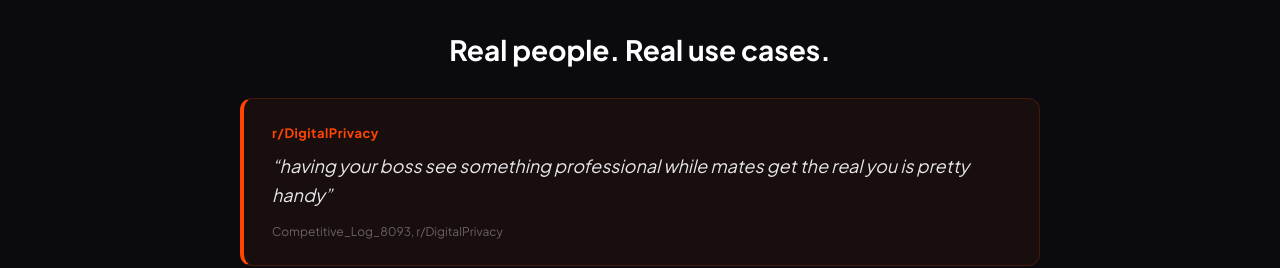
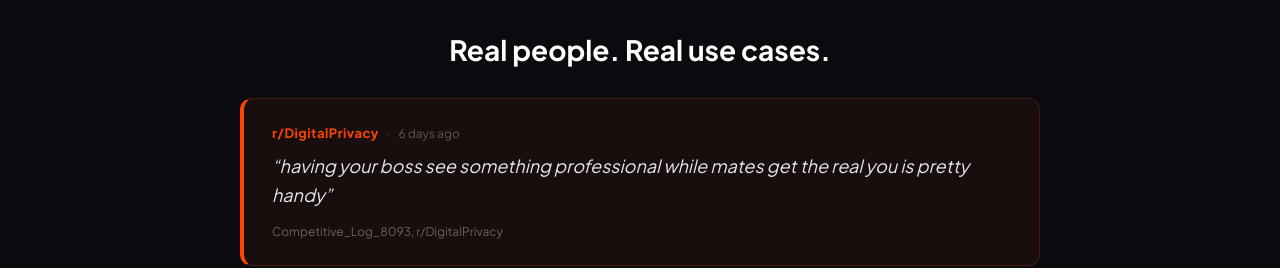
Before and after one commit to JayPlange/dualprofile-landing, a Next.js app: page / in a window 1280 px wide. Shown: the part 6040-6308 px from the top of the page. Built offline with nearby package versions, Linux system fonts and the light colour scheme.

Commit message:
Social proof: add '6 days ago' timestamp to Reddit quote card

```diff
--- a/pages/index.tsx
+++ b/pages/index.tsx
@@ -1852,7 +1852,11 @@ export default function Home() {
             <h2 style={{fontSize:'clamp(20px,3vw,28px)',fontWeight:'700',color:'#fff',marginBottom:'32px'}}>{t('social_title')}</h2>
             {/* Reddit quote */}
             <div style={{background:'rgba(255,69,0,0.06)',border:'1px solid rgba(255,69,0,0.2)',borderLeft:'4px solid #FF4500',borderRadius:'12px',padding:'24px 28px',marginBottom:'32px',textAlign:'left' as const}}>
-              <div style={{fontSize:'13px',color:'#FF4500',fontWeight:'700',marginBottom:'8px',letterSpacing:'0.5px'}}>r/DigitalPrivacy</div>
+              <div style={{display:'flex',alignItems:'center',gap:'8px',marginBottom:'8px'}}>
+                <span style={{fontSize:'13px',color:'#FF4500',fontWeight:'700',letterSpacing:'0.5px'}}>r/DigitalPrivacy</span>
+                <span style={{fontSize:'12px',color:'rgba(255,255,255,0.25)'}}>·</span>
+                <span style={{fontSize:'12px',color:'rgba(255,255,255,0.3)'}}>6 days ago</span>
+              </div>
               <p style={{fontSize:'clamp(15px,2vw,18px)',color:'#e5e7eb',fontStyle:'italic',lineHeight:'1.6',marginBottom:'12px'}}>
                 &ldquo;{t('social_quote')}&rdquo;
               </p>
```
